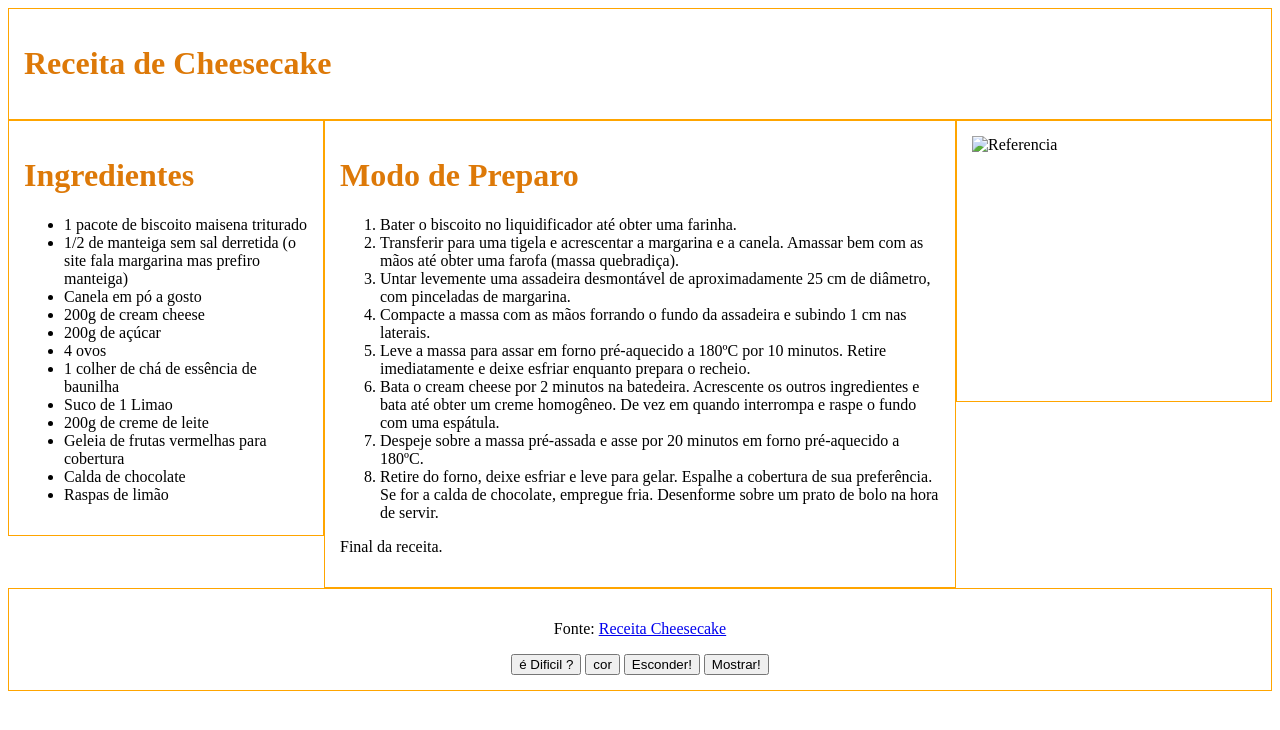
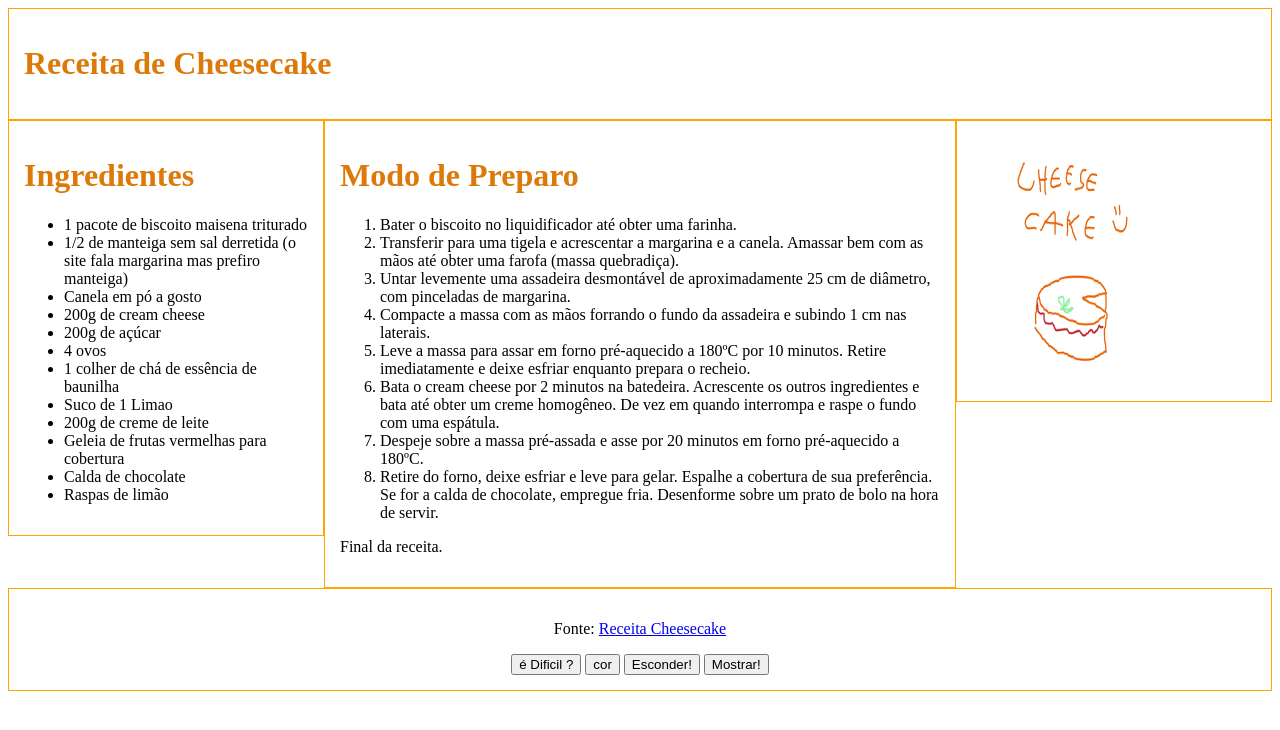
Before and after one commit to Carboneto2/TrabalhoWeb1, a plain HTML site: page index.html in a window 1280 px wide. Drawn offline with Linux system fonts and the light colour scheme.

Commit message:
Update index.html

```diff
--- a/index.html
+++ b/index.html
@@ -111,7 +111,7 @@
 
       <div class="col-3">
         <div>
-            <img id="imagem" src="PeRes/Untitled.png" alt="Referencia">
+            <img id="imagem" src="Untitled.png" alt="Referencia">
         </div>
       </div>
 
```
